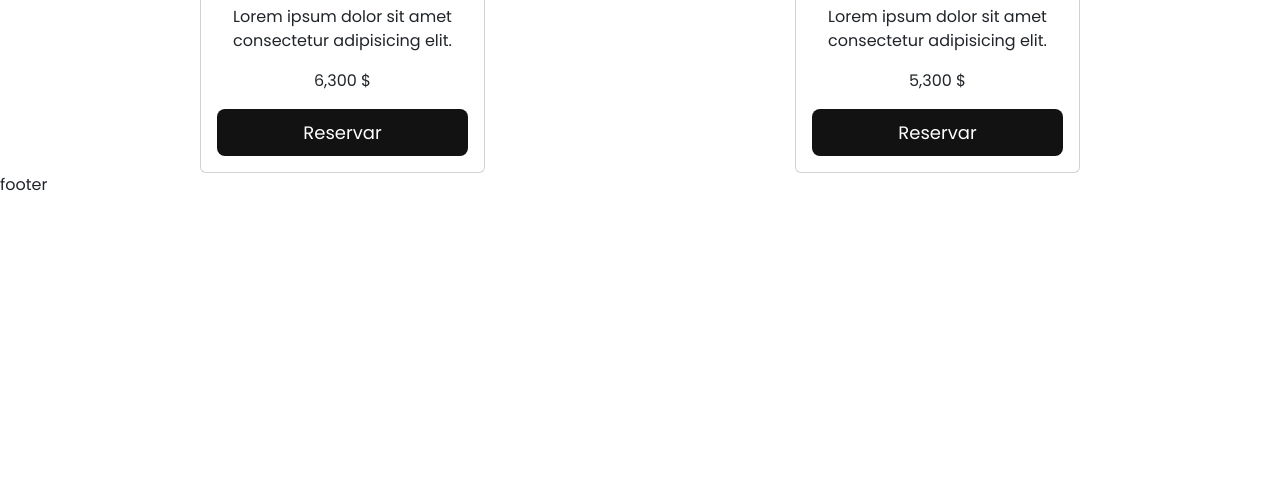
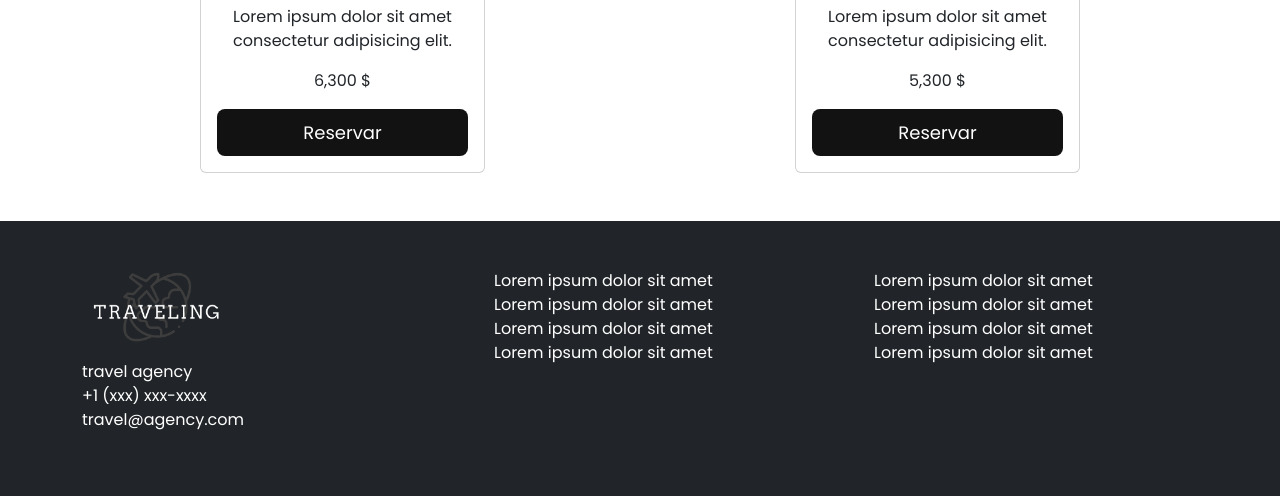
Before and after one commit to Veronicayf/carrito, a plain HTML site: page pages/index.html in a window 1280 px wide. Shown: the part 1781-2277 px from the top of the page. Before the commit the page ends 1978 px from the top, so only its background shows below. Drawn offline with nearby package versions, Linux system fonts and the light colour scheme.

Commit message:
footer added

```diff
--- a/css/style.css
+++ b/css/style.css
@@ -2,6 +2,10 @@
 
 body {
     font-family: 'Poppins', sans-serif !important;
+}
+
+ul {
+    list-style: none;
 }
 
 .header__logo{
@@ -65,8 +69,6 @@ body {
 .nav-icons {
     width: 150px;
 }
-
-/* INICIO ESTILOS DE JAVASCRIPT */
 
 .main__content {
     gap: 50px;
@@ -324,6 +326,13 @@ body {
 
 }
 
+
+
+.footer-logo {
+    width: 150px;
+    filter: invert(1);
+}
+
 .booked-img {
     width: 50px;
     height: 50px;
--- a/pages/index.html
+++ b/pages/index.html
@@ -89,7 +89,7 @@
       </nav>
     </header>
 
-    <main class="container">
+    <main class="container pb-5">
       <div class="initial-description">
         <h3>¡Destinos más visitados!</h3>
         <p>
@@ -127,7 +127,40 @@
         </div>
       </div>
     </main>
-    <footer>footer</footer>
+    <footer class="bg-dark text-white">
+      <div class="container py-5">
+        <div class="row">
+          <div class="col-sm-12 col-md-4">
+            <a href="./index.html">
+              <img
+                class="footer-logo"
+                src="/public/assets/img/logo6.png"
+                alt="logo"
+              />
+            </a>
+            <p class="mt-3 mb-0">travel agency</p>
+            <p class="mb-0">+1 (xxx) xxx-xxxx</p>
+            <p>travel@agency.com</p>
+          </div>
+          <div class="col-sm-12 col-md-4">
+            <ul class="">
+              <li>Lorem ipsum dolor sit amet</li>
+              <li>Lorem ipsum dolor sit amet</li>
+              <li>Lorem ipsum dolor sit amet</li>
+              <li>Lorem ipsum dolor sit amet</li>
+            </ul>
+          </div>
+          <div class="col-sm-12 col-md-4">
+            <ul>
+              <li>Lorem ipsum dolor sit amet</li>
+              <li>Lorem ipsum dolor sit amet</li>
+              <li>Lorem ipsum dolor sit amet</li>
+              <li>Lorem ipsum dolor sit amet</li>
+            </ul>
+          </div>
+        </div>
+      </div>
+    </footer>
 
     <script src="../js/data/destinations.js"></script>
     <script src="../js/main.js"></script>
```
Also changed, not shown: js/main.js (+12 -8 lines).
